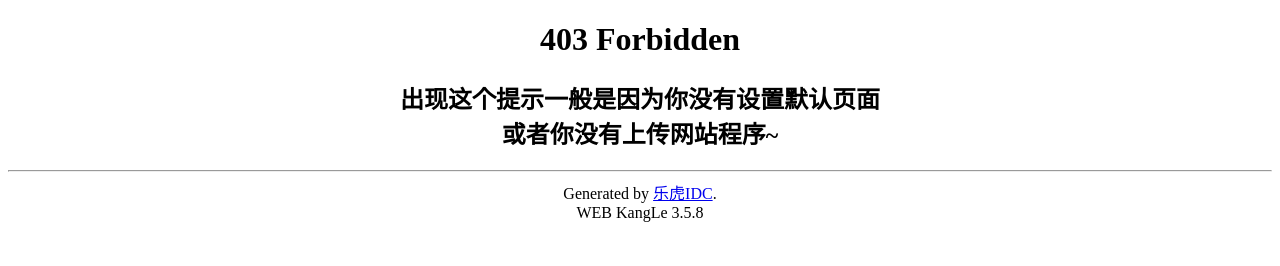
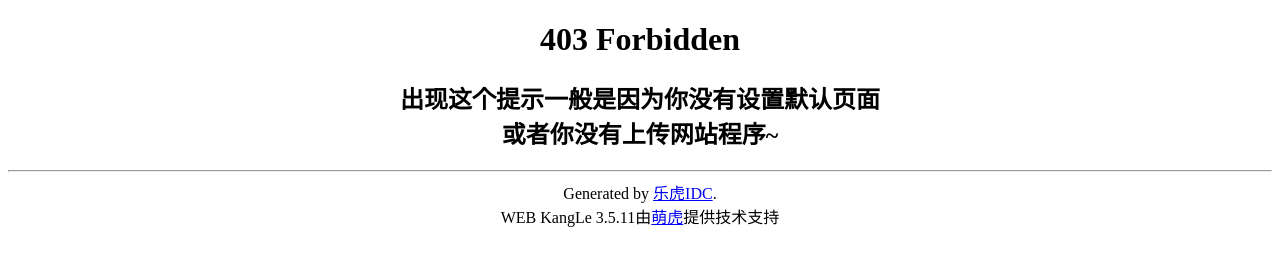
Before and after one commit to moehu/shell, a plain HTML site: page error_403.html in a window 1280 px wide. Drawn offline with Linux system fonts and the light colour scheme.

Commit message:
Update error_403.html

```diff
--- a/error_403.html
+++ b/error_403.html
@@ -8,6 +8,6 @@
 <center><h2>出现这个提示一般是因为你没有设置默认页面<br>或者你没有上传网站程序~</h2></center>
 <hr>
 <center>Generated by <a href='http://lehuidc.com' target=_blank>乐虎IDC</a>.</center>
-<center>WEB KangLe 3.5.8</center>
+<center>WEB KangLe 3.5.11由<a href='http://moehu.org' target=_blank>萌虎</a>提供技术支持</center>
 </body>
 </html>
```
